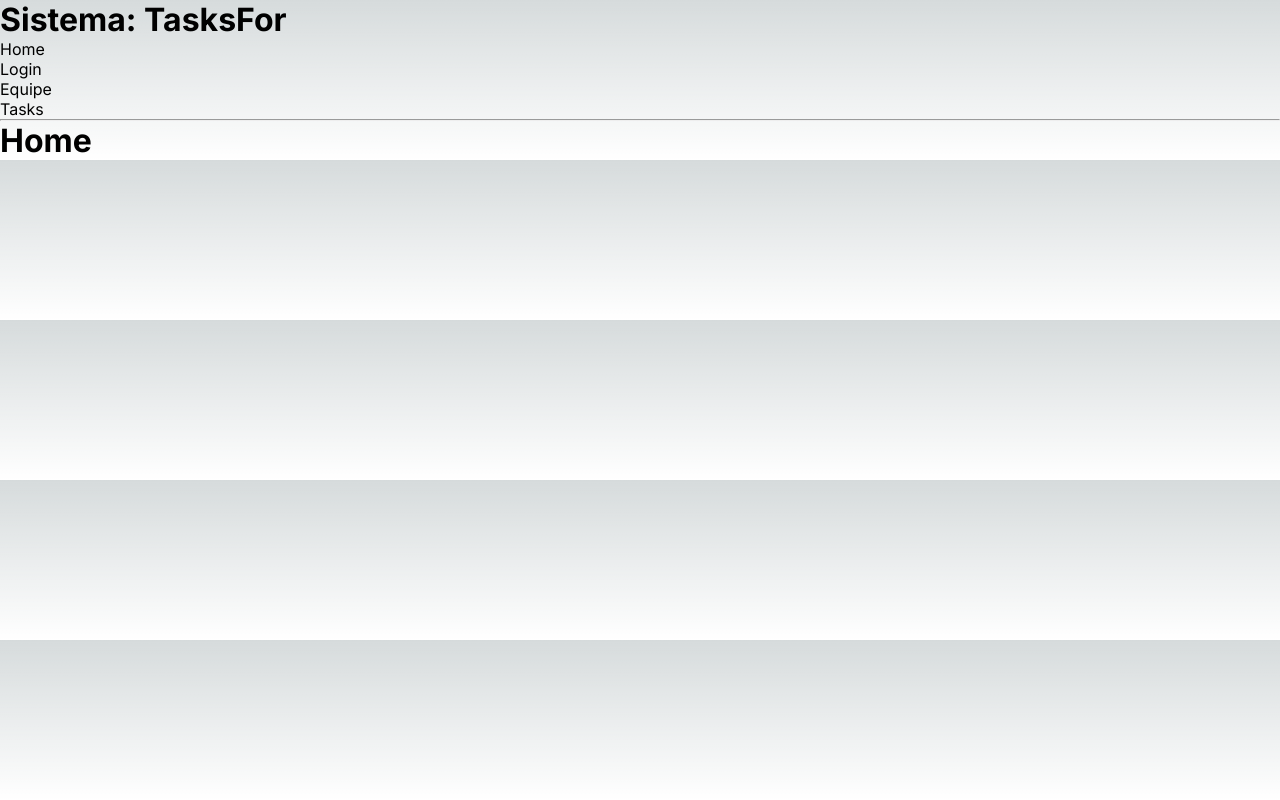
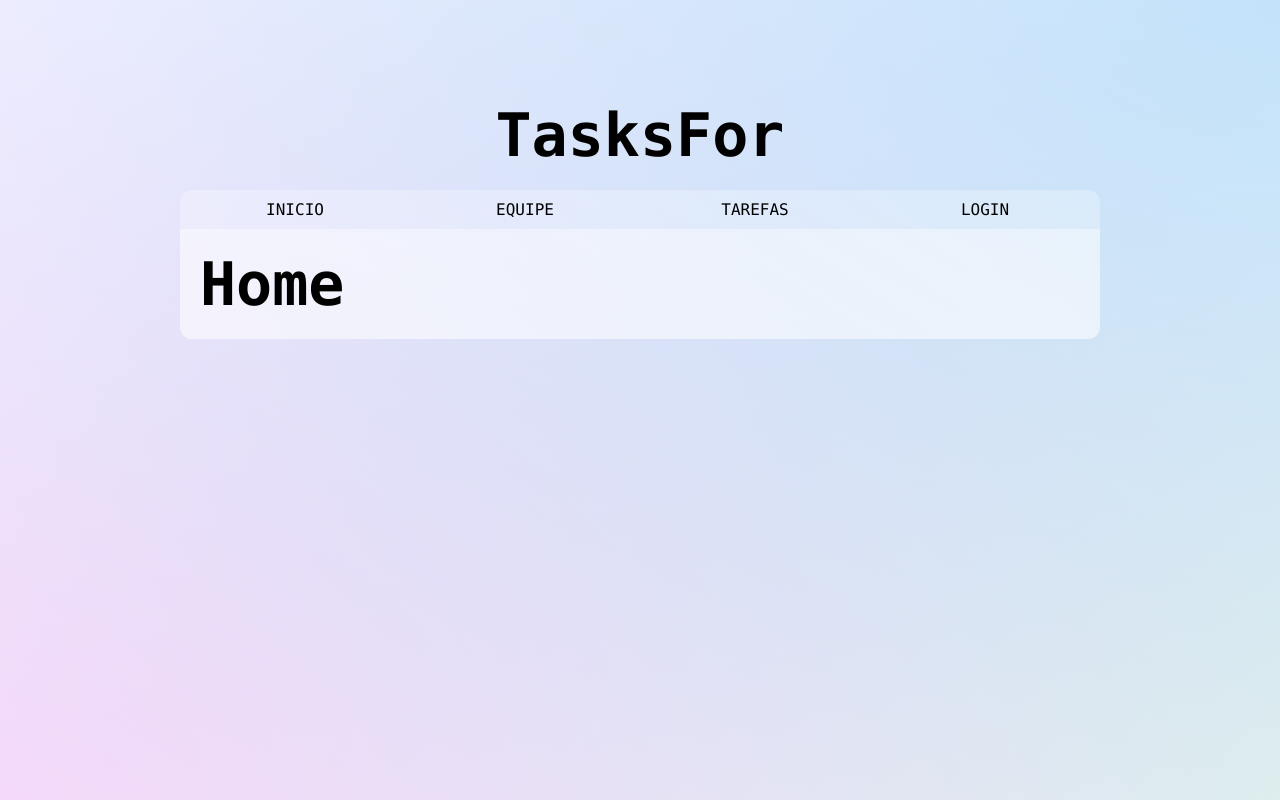
Before and after one commit to ManoCodigo/TasksFor, a Next.js app: page / in a window 1280 px wide. Built offline with nearby package versions, Linux system fonts and the light colour scheme.

Commit message:
Estiliza estrutura base do projeto

```diff
--- a/package.json
+++ b/package.json
@@ -17,6 +17,7 @@
     "next": "13.4.2",
     "react": "18.2.0",
     "react-dom": "18.2.0",
+    "sass": "^1.62.1",
     "typescript": "5.0.4"
   }
 }
--- /dev/null
+++ b/src/app/(authenticated)/home.scss
@@ -0,0 +1,50 @@
+@import '../utils/mixins-utils.scss';
+
+//LAYOUT
+header {
+  padding: rem(100) 0 0;
+
+  h1 {
+    text-align: center;
+    user-select: none;
+  }
+
+  ul {
+    display: flex;
+    margin: rem(20) 0 0;
+    background-color: var(--bg-color-white-opacity-40);
+    border-top-left-radius: var(--border-radius);
+    border-top-right-radius: var(--border-radius);
+
+    li, .link {
+      flex: 1 1 rem(150);
+      font-family: var(--font-mono);
+      text-align: center;
+      text-transform: uppercase;
+      color: var(--black-default);
+      padding: rem(10);
+      cursor: pointer;
+
+      &:hover {
+        background-color: var(--bg-color-white-opacity-90);
+        border-top-left-radius: var(--border-radius);
+        border-top-right-radius: var(--border-radius);
+      }
+    }
+
+    .isLinkActive {
+      background-color: var(--bg-color-white-opacity-90);
+      border-top-left-radius: var(--border-radius);
+      border-top-right-radius: var(--border-radius);
+    }
+  }
+}
+
+main {
+  background-color: var(--bg-color-white-opacity-90);
+  border-bottom-left-radius: var(--border-radius);
+  border-bottom-right-radius: var(--border-radius);
+}
+
+
+//PAGE
--- a/src/app/(authenticated)/layout.tsx
+++ b/src/app/(authenticated)/layout.tsx
@@ -1,34 +1,46 @@
-import Link from 'next/link'
-import '../globals.css'
-import { Inter } from 'next/font/google'
+'use client';
 
-const inter = Inter({ subsets: ['latin'] })
+import Link, { LinkProps } from 'next/link'
+import '../globals.scss'
+import './home.scss'
+import { useRouter, usePathname } from 'next/navigation';
 
 export const metadata = {
   title: 'Home | TasksFor',
   description: 'Generated by create next app',
 }
 
-export default function RootLayout({
-  children,
-}: {
+type ActiveLinkProps = {
   children: React.ReactNode
-}) {
+} & LinkProps;
+
+export default function RootLayout({ children, href, ...rest }: ActiveLinkProps) {
+
+  const router = useRouter();
+  const pathName = usePathname();
+
+  function navigation(route: string) {
+    router.push(route);
+  }
+
   return (
     <html lang="en">
-      <body className={inter.className}>
-        <h1>Sistema: TasksFor</h1>
-        <nav>
-          <ul>
-            <li><Link href="/">Home</Link></li>
-            <li><Link href="/login">Login</Link></li>
-            <li><Link href="/users">Equipe</Link></li>
-            <li><Link href="/tasks">Tasks</Link></li>
-          </ul>
-        </nav>
-        <hr />
+      <body>
+        <header>
+          <h1>TasksFor</h1>
+          <nav>
+            <ul>
+              <li onClick={() => navigation('/')}>Inicio</li>
+              <li onClick={() => navigation('/users')}>Equipe</li>
+              <li onClick={() => navigation('/tasks')}>Tarefas</li>
+              <li onClick={() => navigation('/login')}>Login</li>
+            </ul>
+          </nav>
+        </header>
 
-        {children}
+        <main>
+          {children}
+        </main>
       </body>
     </html>
   )
--- a/src/app/(authenticated)/page.tsx
+++ b/src/app/(authenticated)/page.tsx
@@ -1,9 +1,6 @@
-import Image from 'next/image'
 
 export default function Home() {
   return (
-    <main>
       <h1>Home</h1>
-    </main>
   )
 }
--- a/src/app/(authenticated)/tasks/page.tsx
+++ b/src/app/(authenticated)/tasks/page.tsx
@@ -1,7 +1,7 @@
 export default function TasksPage() {
   return (
     <>
-      <h2>Tasks</h2>
+      <h1>Tasks</h1>
     </>
   )
 }
--- a/src/app/globals.css
+++ /dev/null
@@ -1,107 +0,0 @@
-:root {
-  --max-width: 1100px;
-  --border-radius: 12px;
-  --font-mono: ui-monospace, Menlo, Monaco, 'Cascadia Mono', 'Segoe UI Mono',
-    'Roboto Mono', 'Oxygen Mono', 'Ubuntu Monospace', 'Source Code Pro',
-    'Fira Mono', 'Droid Sans Mono', 'Courier New', monospace;
-
-  --foreground-rgb: 0, 0, 0;
-  --background-start-rgb: 214, 219, 220;
-  --background-end-rgb: 255, 255, 255;
-
-  --primary-glow: conic-gradient(
-    from 180deg at 50% 50%,
-    #16abff33 0deg,
-    #0885ff33 55deg,
-    #54d6ff33 120deg,
-    #0071ff33 160deg,
-    transparent 360deg
-  );
-  --secondary-glow: radial-gradient(
-    rgba(255, 255, 255, 1),
-    rgba(255, 255, 255, 0)
-  );
-
-  --tile-start-rgb: 239, 245, 249;
-  --tile-end-rgb: 228, 232, 233;
-  --tile-border: conic-gradient(
-    #00000080,
-    #00000040,
-    #00000030,
-    #00000020,
-    #00000010,
-    #00000010,
-    #00000080
-  );
-
-  --callout-rgb: 238, 240, 241;
-  --callout-border-rgb: 172, 175, 176;
-  --card-rgb: 180, 185, 188;
-  --card-border-rgb: 131, 134, 135;
-}
-
-@media (prefers-color-scheme: dark) {
-  :root {
-    --foreground-rgb: 255, 255, 255;
-    --background-start-rgb: 0, 0, 0;
-    --background-end-rgb: 0, 0, 0;
-
-    --primary-glow: radial-gradient(rgba(1, 65, 255, 0.4), rgba(1, 65, 255, 0));
-    --secondary-glow: linear-gradient(
-      to bottom right,
-      rgba(1, 65, 255, 0),
-      rgba(1, 65, 255, 0),
-      rgba(1, 65, 255, 0.3)
-    );
-
-    --tile-start-rgb: 2, 13, 46;
-    --tile-end-rgb: 2, 5, 19;
-    --tile-border: conic-gradient(
-      #ffffff80,
-      #ffffff40,
-      #ffffff30,
-      #ffffff20,
-      #ffffff10,
-      #ffffff10,
-      #ffffff80
-    );
-
-    --callout-rgb: 20, 20, 20;
-    --callout-border-rgb: 108, 108, 108;
-    --card-rgb: 100, 100, 100;
-    --card-border-rgb: 200, 200, 200;
-  }
-}
-
-* {
-  box-sizing: border-box;
-  padding: 0;
-  margin: 0;
-}
-
-html,
-body {
-  max-width: 100vw;
-  overflow-x: hidden;
-}
-
-body {
-  color: rgb(var(--foreground-rgb));
-  background: linear-gradient(
-      to bottom,
-      transparent,
-      rgb(var(--background-end-rgb))
-    )
-    rgb(var(--background-start-rgb));
-}
-
-a {
-  color: inherit;
-  text-decoration: none;
-}
-
-@media (prefers-color-scheme: dark) {
-  html {
-    color-scheme: dark;
-  }
-}
--- /dev/null
+++ b/src/app/globals.scss
@@ -0,0 +1,52 @@
+@import 'utils/mixins-utils.scss';
+
+:root {
+  --max-width: 920px;
+  --border-radius: 12px;
+  --font-mono: ui-monospace, Menlo, Monaco, 'Cascadia Mono', 'Segoe UI Mono',
+    'Roboto Mono', 'Oxygen Mono', 'Ubuntu Monospace', 'Source Code Pro',
+    'Fira Mono', 'Droid Sans Mono', 'Courier New', monospace;
+
+  --black-default: #000;
+  --white-default: #fff;
+
+  --bg-color-white-opacity-40: #ffffff40;
+  --bg-color-white-opacity-90: #ffffff90;
+}
+
+* {
+  box-sizing: border-box;
+  padding: 0;
+  margin: 0;
+  transition: .3s;
+}
+
+html,
+body {
+  width: 100vw;
+  height: 100vh;
+  background:
+    radial-gradient(ellipse at right top, #61afff59, transparent),
+    radial-gradient(ellipse at left bottom, #ee92ff59, #0113ef00),
+    radial-gradient(ellipse at right bottom, #c6ffc359, #7e7e7e00),
+    radial-gradient(ellipse at center, #ffffff, #ffffff);
+}
+
+header, main, footer {
+  max-width: rem(920);
+  margin: auto;
+  padding: rem(20);
+}
+
+h1 {
+  font-family: var(--font-mono);
+  font-size: rem(60);
+}
+
+li {
+  list-style: none;
+}
+
+a {
+  text-decoration: none;
+}
--- /dev/null
+++ b/src/app/utils/mixins-utils.scss
@@ -0,0 +1,20 @@
+
+@mixin glass-efect {
+  background: rgba( 255, 255, 255, 0.35 );
+  box-shadow: 0 0px 50px rgba( 31, 38, 135, 0.37 );
+  backdrop-filter: blur( 13.5px );
+  -webkit-backdrop-filter: blur( 13.5px );
+  border-radius: 10px;
+  border: 1px solid rgba( 255, 255, 255, 0.18 );
+}
+
+@function rem($size) {
+  $value: calc($size / 16);
+  @return #{$value}rem;
+}
+
+@mixin responsive-max($width) {
+  @media(max-width: $width) {
+    @content
+  }
+}
```
Also changed, not shown: 1 other file (tests, documents, lock files or other folders).
